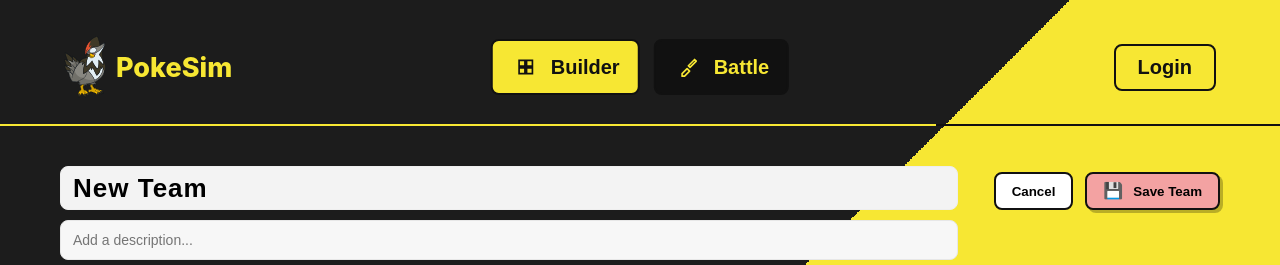
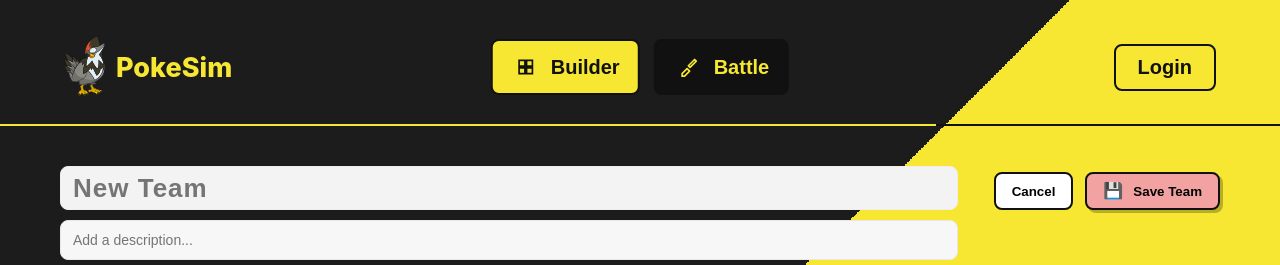
Before and after one commit to AurelioAlfons/PokeSim, a React (Create React App) app in the folder frontend/: page / in a window 1280 px wide. Shown: the top 265 px of the page. Built offline with nearby package versions, Linux system fonts and the light colour scheme.

Commit message:
Team name editable input and added placeholder

```diff
--- a/frontend/src/components/TeamHeader.jsx
+++ b/frontend/src/components/TeamHeader.jsx
@@ -2,7 +2,7 @@
 import React from "react";
 
 export default function TeamHeader({
-  teamName = "New Team",
+  teamName = "",
   onTeamNameChange = () => {},
   description = "",
   onDescriptionChange = () => {},
@@ -14,8 +14,14 @@ export default function TeamHeader({
       {/* LEFT: two equal-width inputs */}
       <div style={styles.left}>
         <input
-          value={teamName}
+          value={teamName || ""}
+          placeholder="New Team"
           onChange={(e) => onTeamNameChange(e.target.value)}
+          onBlur={() => {
+            if (!teamName.trim()) {
+              onTeamNameChange("");
+            }
+          }}
           style={styles.teamNameInput}
         />
 
--- a/frontend/src/pages/Home.jsx
+++ b/frontend/src/pages/Home.jsx
@@ -3,6 +3,7 @@ import React, { useState } from "react";
 import TeamHeader from "../components/TeamHeader";
 
 export default function Home() {
+  const [teamName, setTeamName] = useState("");      // ✅ add this
   const [description, setDescription] = useState("");
 
   return (
@@ -14,10 +15,15 @@ export default function Home() {
     >
       {/* Top header */}
       <TeamHeader
+        teamName={teamName}                          // ✅ add this
+        onTeamNameChange={setTeamName}               // ✅ add this
         description={description}
         onDescriptionChange={setDescription}
-        onCancel={() => setDescription("")}
-        onSave={() => console.log("Save team:", description)}
+        onCancel={() => {
+          setTeamName("");                           // ✅ reset name too
+          setDescription("");
+        }}
+        onSave={() => console.log("Save team:", { teamName, description })} // ✅ include name
       />
 
       {/* Divider */}
```
